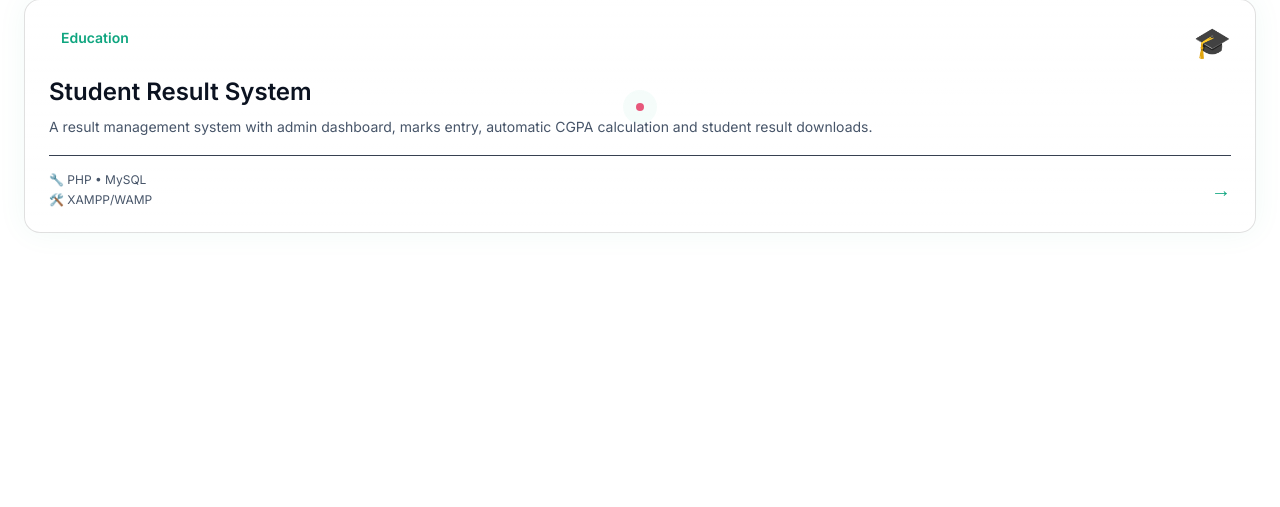
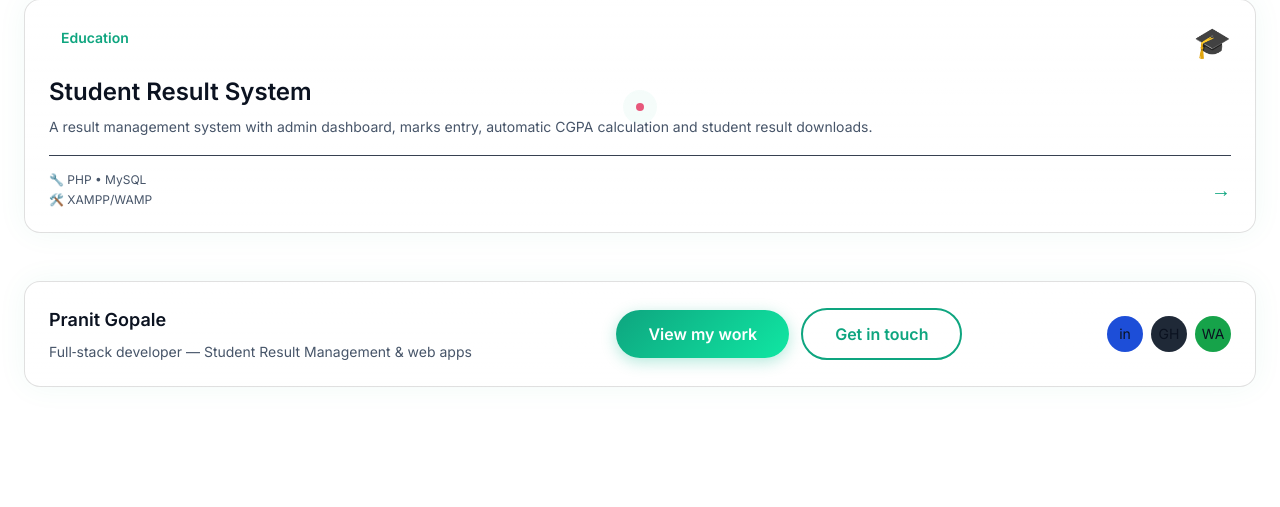
Before and after one commit to thepranit45/Portfolio_Render, a Django app: page /projects/ in a window 1280 px wide. Shown: the part 358-865 px from the top of the page. Run offline with Django 5.2, Linux system fonts and the light colour scheme; some libraries are stand-ins or nearby versions.

Commit message:
Projects: show only Student Result and add author info card with CTAs + socials

```diff
--- a/portfolio/templates/portfolio/projects.html
+++ b/portfolio/templates/portfolio/projects.html
@@ -27,6 +27,29 @@
           </div>
         </div>
       </a>
+      <!-- Info card: author + primary CTAs + socials -->
+      <div class="mt-6">
+        <div class="glass p-6 rounded-2xl subtle-glow flex flex-col md:flex-row md:items-center md:justify-between gap-4">
+          <div class="flex items-center gap-4">
+            <!-- Optional avatar can be added here if desired -->
+            <div>
+              <h3 class="text-lg font-semibold">Pranit Gopale</h3>
+              <p class="text-sm text-gray-400">Full‑stack developer — Student Result Management & web apps</p>
+            </div>
+          </div>
+
+          <div class="flex items-center gap-3">
+            <a href="{% url 'portfolio:projects' %}" class="btn btn-primary">View my work</a>
+            <a href="{% url 'portfolio:contact' %}#contact" class="btn btn-secondary">Get in touch</a>
+          </div>
+
+          <div class="flex items-center gap-2 mt-3 md:mt-0">
+            <a href="https://www.linkedin.com/in/your-profile" target="_blank" rel="noopener" class="inline-flex items-center justify-center w-9 h-9 rounded-full bg-blue-700 text-white text-sm">in</a>
+            <a href="https://github.com/your-profile" target="_blank" rel="noopener" class="inline-flex items-center justify-center w-9 h-9 rounded-full bg-gray-800 text-white text-sm">GH</a>
+            <a href="https://wa.me/your-number" target="_blank" rel="noopener" class="inline-flex items-center justify-center w-9 h-9 rounded-full bg-green-600 text-white text-sm">WA</a>
+          </div>
+        </div>
+      </div>
     </div>
   </div>
 </section>
```
